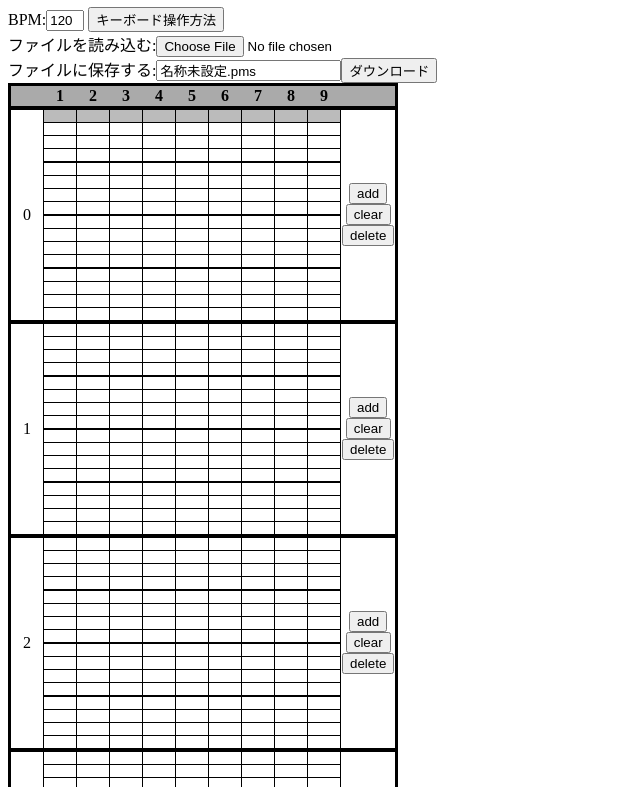
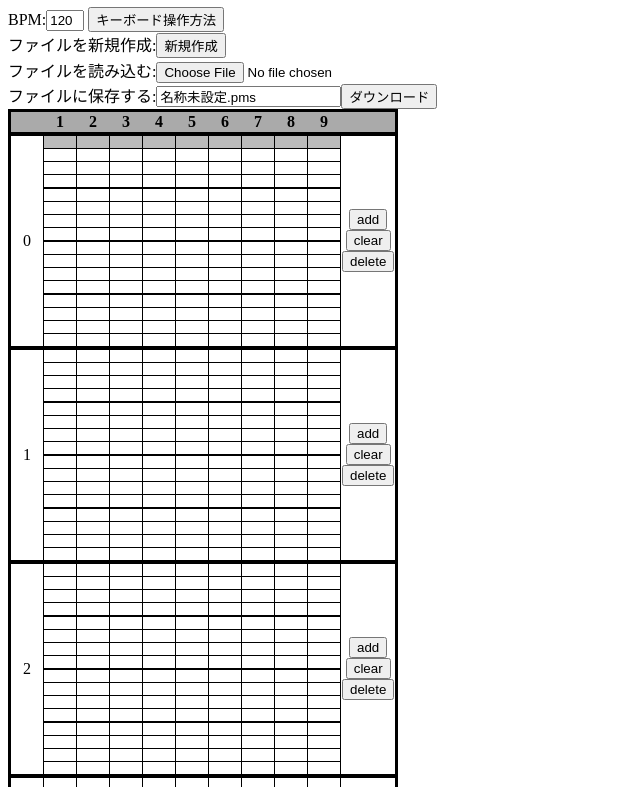
Before and after one commit to ebiyu/pms, a plain HTML site: page index.html in a window 1280 px wide. Shown: the part 73-860 px from the top of the page, without its empty margins (0-640 px from the left). Drawn offline with Linux system fonts and the light colour scheme.

Commit message:
[add] 新規作成ボタン

```diff
--- a/index.html
+++ b/index.html
@@ -9,6 +9,7 @@
 <h1>pms editor (alpha)</h1>
 <label>BPM:<input type='text' id='bpm' value='120'></label>
 <input type='button' value='キーボード操作方法' onclick='keyHelp()'><br>
+ファイルを新規作成:<input type='button' onclick='window.open("index.html");' value='新規作成'><br>
 ファイルを読み込む:<input type='file' onchange='load(this)'><br>
 ファイルに保存する:<input type='text' value='名称未設定.pms' id='filename'><input type='button' value='ダウンロード' onclick='save()'><br>
 <div id='tablespace'></div>
```
